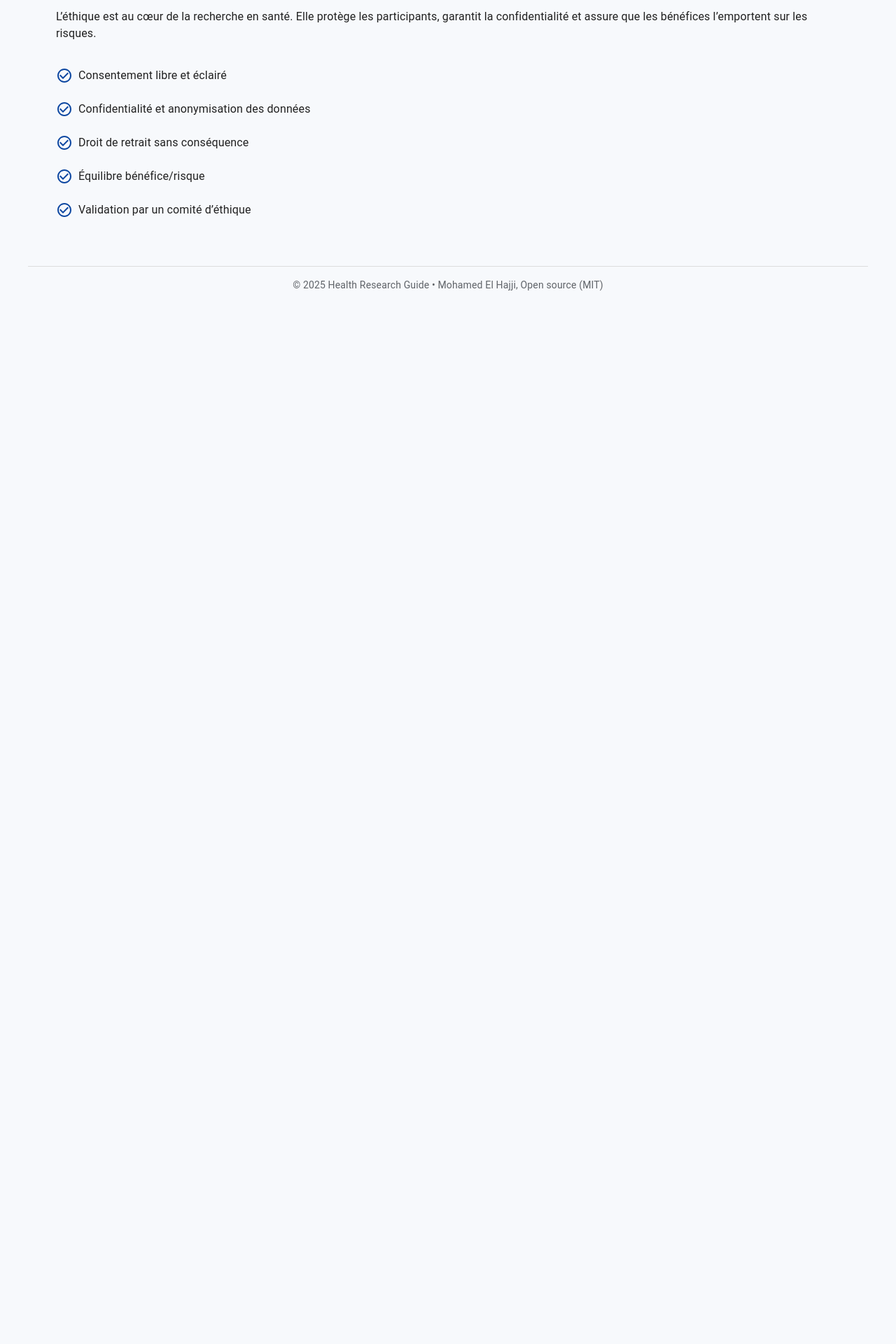
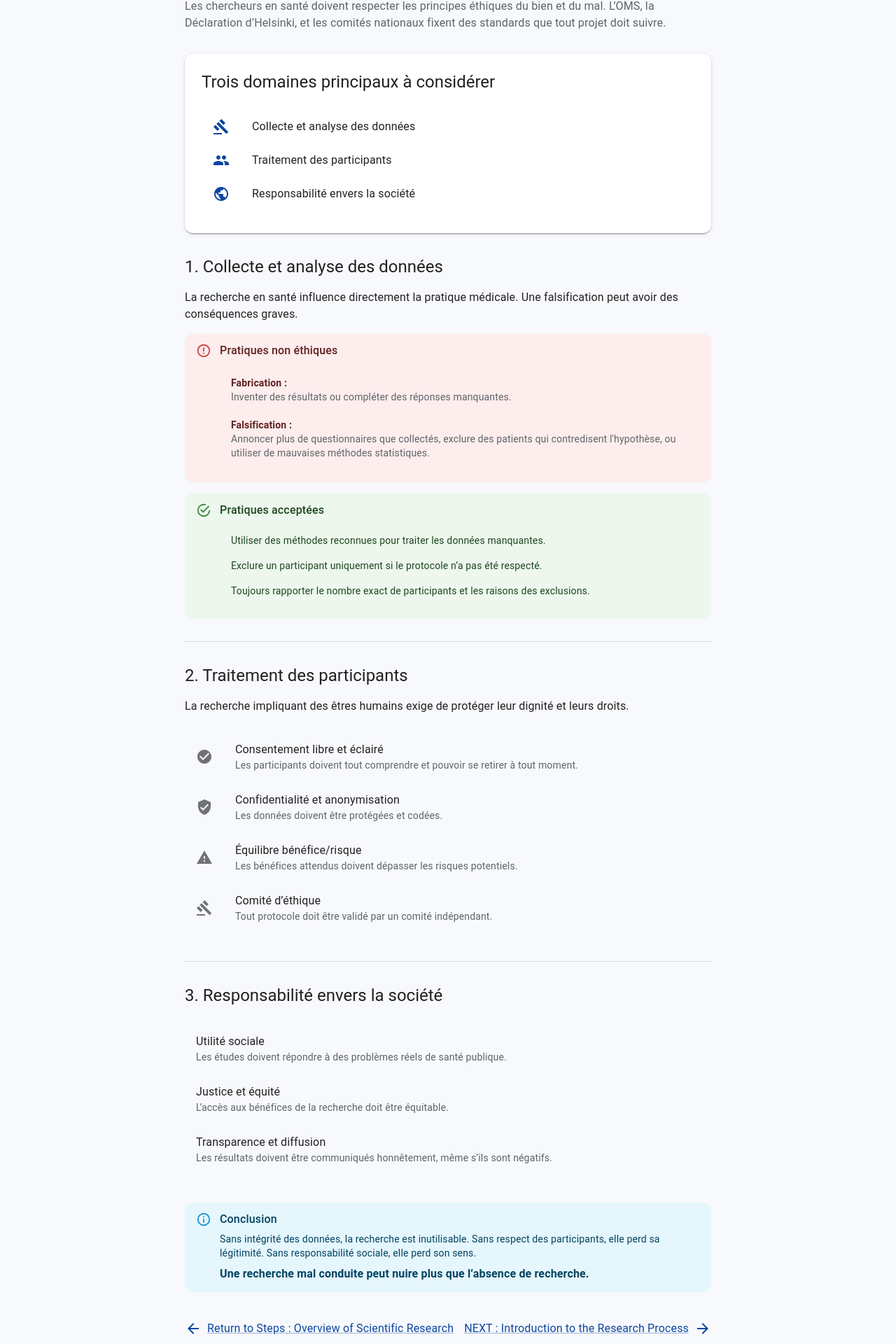
Before and after one commit to Health-Research-Methodology/Health-Research-Methodology.github.io, a React (Vite) app: page /ethics-research in a window 1280 px wide. Shown: the part 173-2093 px from the top of the page at 70% size. Before the commit the page ends 800 px from the top, so only its background shows below. Built offline with nearby package versions, Linux system fonts and the light colour scheme.

Commit message:
Feat: Enhance content for ethics, philosophy, and purpose pages

```diff
--- a/src/pages/theory/EthicsResearch.jsx
+++ b/src/pages/theory/EthicsResearch.jsx
@@ -5,36 +5,140 @@ import {
   ListItem,
   ListItemIcon,
   ListItemText,
+  Paper,
+  Grid,
+  Alert,
+  AlertTitle,
+  Link as MuiLink,
+  Divider,
 } from "@mui/material";
-import { CheckCircleOutline } from "@mui/icons-material";
+import {
+  Gavel,
+  Group,
+  Public,
+  ArrowForward,
+  Warning,
+  CheckCircle,
+  VerifiedUser,
+} from "@mui/icons-material";
+import { NavLink } from "react-router-dom";
 
 export default function EthicsResearch() {
   return (
-    <Box component="section" sx={{ maxWidth: "max-content", mx: "auto", p: 2 }}>
-      <Typography variant="h1" sx={{ mb: 4 }}>
-        Considérations éthiques
+    <Box component="section" sx={{ maxWidth: "800px", mx: "auto", p: 3 }}>
+      <Typography variant="h4" component="h1" sx={{ mb: 1, fontWeight: "bold" }}>
+        Ethical Considerations in Health Research
       </Typography>
-      <Typography variant="body1" sx={{ mb: 2 }}>
-        L’éthique est au cœur de la recherche en santé. Elle protège les
-        participants, garantit la confidentialité et assure que les bénéfices
-        l’emportent sur les risques.
+      <Typography paragraph sx={{ color: "text.secondary" }}>
+        Les chercheurs en santé doivent respecter les principes éthiques du bien et du mal. L’OMS, la Déclaration d’Helsinki, et les comités nationaux fixent des standards que tout projet doit suivre.
+      </Typography>
+
+      <Paper elevation={2} sx={{ p: 3, my: 4 }}>
+        <Typography variant="h5" component="h2" sx={{ mb: 2 }}>
+          Trois domaines principaux à considérer
+        </Typography>
+        <List>
+          <ListItem>
+            <ListItemIcon><Gavel color="primary" /></ListItemIcon>
+            <ListItemText primary="Collecte et analyse des données" />
+          </ListItem>
+          <ListItem>
+            <ListItemIcon><Group color="primary" /></ListItemIcon>
+            <ListItemText primary="Traitement des participants" />
+          </ListItem>
+          <ListItem>
+            <ListItemIcon><Public color="primary" /></ListItemIcon>
+            <ListItemText primary="Responsabilité envers la société" />
+          </ListItem>
+        </List>
+      </Paper>
+
+      {/* 1. Data Collection */}
+      <Typography variant="h5" component="h2" sx={{ mt: 4, mb: 2 }}>
+        1. Collecte et analyse des données
+      </Typography>
+      <Typography paragraph>
+        La recherche en santé influence directement la pratique médicale. Une falsification peut avoir des conséquences graves.
+      </Typography>
+      <Alert severity="error" sx={{ my: 2 }}>
+        <AlertTitle>Pratiques non éthiques</AlertTitle>
+        <List dense>
+          <ListItem><ListItemText primary={<strong>Fabrication :</strong>} secondary="Inventer des résultats ou compléter des réponses manquantes." /></ListItem>
+          <ListItem><ListItemText primary={<strong>Falsification :</strong>} secondary="Annoncer plus de questionnaires que collectés, exclure des patients qui contredisent l'hypothèse, ou utiliser de mauvaises méthodes statistiques." /></ListItem>
+        </List>
+      </Alert>
+      <Alert severity="success" sx={{ my: 2 }}>
+        <AlertTitle>Pratiques acceptées</AlertTitle>
+        <List dense>
+          <ListItem><ListItemText primary="Utiliser des méthodes reconnues pour traiter les données manquantes." /></ListItem>
+          <ListItem><ListItemText primary="Exclure un participant uniquement si le protocole n’a pas été respecté." /></ListItem>
+          <ListItem><ListItemText primary="Toujours rapporter le nombre exact de participants et les raisons des exclusions." /></ListItem>
+        </List>
+      </Alert>
+
+      <Divider sx={{ my: 4 }} />
+
+      {/* 2. Treatment of Participants */}
+      <Typography variant="h5" component="h2" sx={{ mt: 4, mb: 2 }}>
+        2. Traitement des participants
+      </Typography>
+      <Typography paragraph>
+        La recherche impliquant des êtres humains exige de protéger leur dignité et leurs droits.
       </Typography>
       <List>
         {[
-          "Consentement libre et éclairé",
-          "Confidentialité et anonymisation des données",
-          "Droit de retrait sans conséquence",
-          "Équilibre bénéfice/risque",
-          "Validation par un comité d’éthique",
-        ].map((text) => (
-          <ListItem key={text} disableGutters>
-            <ListItemIcon sx={{ minWidth: 32 }}>
-              <CheckCircleOutline color="primary" />
-            </ListItemIcon>
-            <ListItemText primary={text} />
+          { icon: <CheckCircle color="action" />, primary: "Consentement libre et éclairé", secondary: "Les participants doivent tout comprendre et pouvoir se retirer à tout moment." },
+          { icon: <VerifiedUser color="action" />, primary: "Confidentialité et anonymisation", secondary: "Les données doivent être protégées et codées." },
+          { icon: <Warning color="action" />, primary: "Équilibre bénéfice/risque", secondary: "Les bénéfices attendus doivent dépasser les risques potentiels." },
+          { icon: <Gavel color="action" />, primary: "Comité d’éthique", secondary: "Tout protocole doit être validé par un comité indépendant." },
+        ].map(item => (
+          <ListItem key={item.primary}>
+            <ListItemIcon>{item.icon}</ListItemIcon>
+            <ListItemText primary={item.primary} secondary={item.secondary} />
           </ListItem>
         ))}
       </List>
+
+      <Divider sx={{ my: 4 }} />
+
+      {/* 3. Responsibility to Society */}
+      <Typography variant="h5" component="h2" sx={{ mt: 4, mb: 2 }}>
+        3. Responsabilité envers la société
+      </Typography>
+      <List>
+        <ListItem>
+          <ListItemText primary="Utilité sociale" secondary="Les études doivent répondre à des problèmes réels de santé publique." />
+        </ListItem>
+        <ListItem>
+          <ListItemText primary="Justice et équité" secondary="L’accès aux bénéfices de la recherche doit être équitable." />
+        </ListItem>
+        <ListItem>
+          <ListItemText primary="Transparence et diffusion" secondary="Les résultats doivent être communiqués honnêtement, même s’ils sont négatifs." />
+        </ListItem>
+      </List>
+
+      <Alert severity="info" sx={{ my: 4 }}>
+        <AlertTitle>Conclusion</AlertTitle>
+        Sans intégrité des données, la recherche est inutilisable. Sans respect des participants, elle perd sa légitimité. Sans responsabilité sociale, elle perd son sens.
+        <Typography sx={{ mt: 1, fontWeight: 'bold' }}>
+          Une recherche mal conduite peut nuire plus que l’absence de recherche.
+        </Typography>
+      </Alert>
+
+      <Grid container justifyContent="space-between" sx={{ mt: 5 }}>
+        <Grid item>
+          <MuiLink component={NavLink} to="/overview-research" sx={{ display: 'flex', alignItems: 'center' }}>
+            <ArrowForward sx={{ transform: 'rotate(180deg)', mr: 1 }} />
+            Return to Steps : Overview of Scientific Research
+          </MuiLink>
+        </Grid>
+        <Grid item>
+          <MuiLink component={NavLink} to="/process-intro" sx={{ display: 'flex', alignItems: 'center' }}>
+            NEXT : Introduction to the Research Process
+            <ArrowForward sx={{ ml: 1 }} />
+          </MuiLink>
+        </Grid>
+      </Grid>
     </Box>
   );
 }
```
